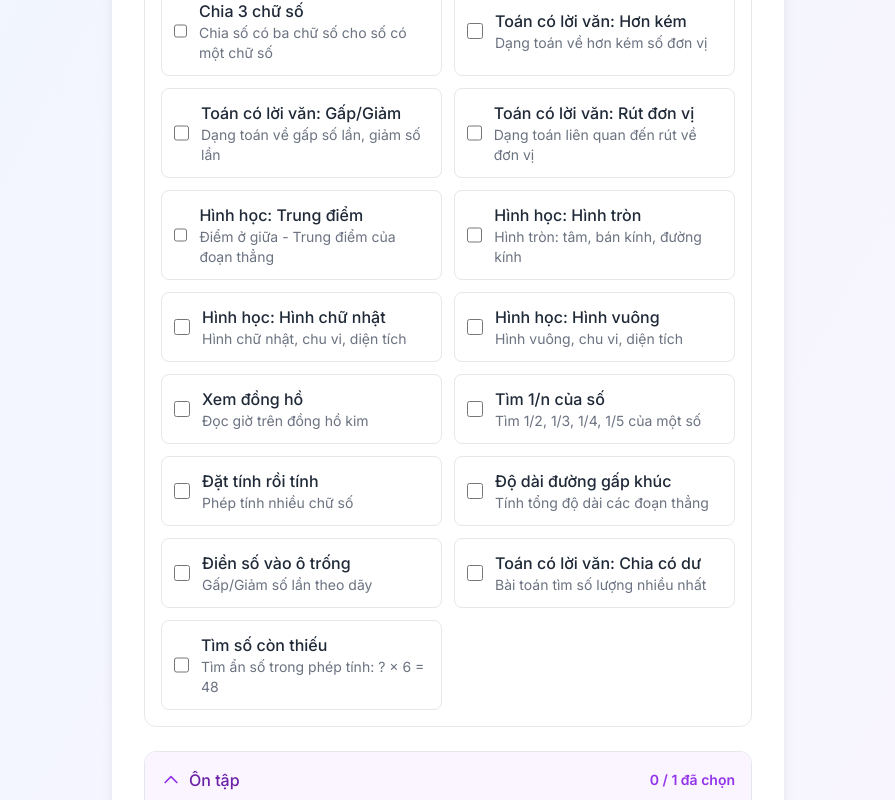
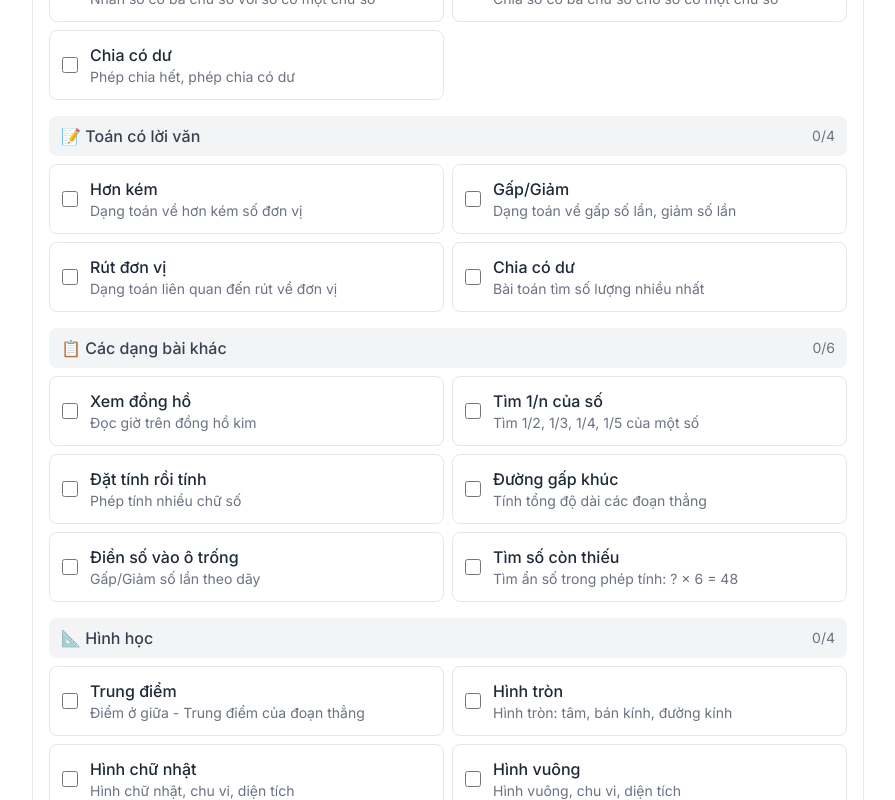
Before and after one commit to cuongdinhngo/emhoctoan, a React (Vite) app: page / in a window 1280 px wide. Shown: the part 1060-1860 px from the top of the page, without its empty margins (192-1087 px from the left). Built offline with nearby package versions, Linux system fonts and the light colour scheme.

Commit message:
feat: result with question type statistics

```diff
--- a/src/components/StudentSetup.tsx
+++ b/src/components/StudentSetup.tsx
@@ -1,6 +1,6 @@
 import React, { useState, useEffect } from 'react';
 import { ProblemSettings } from '../types';
-import { PROBLEM_TYPES_CONFIG } from '../constants/problemTypes';
+import { PROBLEM_TYPES_CONFIG, PROBLEM_GROUP_LABELS, ProblemGroup } from '../constants/problemTypes';
 
 // Types included in Semester 1 Review
 const SEMESTER_1_TYPES = [
@@ -103,7 +103,7 @@ export const StudentSetup: React.FC<StudentSetupProps> = ({ onStart, initialSett
   };
 
   return (
-    <div className="max-w-2xl mx-auto bg-white rounded-2xl shadow-lg p-8">
+    <div className="max-w-4xl mx-auto bg-white rounded-2xl shadow-lg p-8">
       <div className="text-center mb-8">
         <h1 className="text-2xl font-bold text-gray-800 mb-2">Thiết lập bài kiểm tra</h1>
       </div>
@@ -180,8 +180,29 @@ export const StudentSetup: React.FC<StudentSetupProps> = ({ onStart, initialSett
               isExpanded ? 'max-h-[2000px] opacity-100' : 'max-h-0 opacity-0'
             }`}
           >
-            <div className="p-4 grid grid-cols-1 md:grid-cols-2 gap-3 border-t">
-              {grade3Types.map((type) => (
+            <div className="p-4 border-t">
+              {/* Render grouped sections */}
+              {(['basic', 'advanced', 'word_problem', 'other', 'geometry'] as ProblemGroup[]).map((groupKey) => {
+                const typesInGroup = grade3Types.filter(t => t.group === groupKey);
+                if (typesInGroup.length === 0) return null;
+
+                const selectedInGroup = typesInGroup.filter(t => enabledTypes.includes(t.id)).length;
+                const groupInfo = PROBLEM_GROUP_LABELS[groupKey];
+
+                return (
+                  <div key={groupKey} className="mb-4 last:mb-0">
+                    {/* Group Header */}
+                    <div className="flex items-center justify-between bg-gray-100 px-3 py-2 rounded-lg mb-2">
+                      <span className="font-medium text-gray-700">
+                        {groupInfo.icon} {groupInfo.label}
+                      </span>
+                      <span className="text-sm text-gray-500">
+                        {selectedInGroup}/{typesInGroup.length}
+                      </span>
+                    </div>
+                    {/* Types in this group */}
+                    <div className="grid grid-cols-1 md:grid-cols-2 gap-2">
+                      {typesInGroup.map((type) => (
                         <label key={type.id} className="flex items-center p-3 border rounded-lg hover:bg-gray-50 cursor-pointer">
                           <input
                             type="checkbox"
@@ -195,6 +216,10 @@ export const StudentSetup: React.FC<StudentSetupProps> = ({ onStart, initialSett
                           </div>
                         </label>
                       ))}
+                    </div>
+                  </div>
+                );
+              })}
             </div>
           </div>
         </div>
--- a/src/constants/problemTypes.ts
+++ b/src/constants/problemTypes.ts
@@ -23,14 +23,19 @@ export const PROBLEM_TYPE_LABELS: Record<ProblemType, string> = {
   'geometry_circle': 'Hình học: Hình tròn',
   'geometry_rectangle': 'Hình học: Hình chữ nhật',
   'geometry_square': 'Hình học: Hình vuông',
-  'review_clock_reading': 'Ôn tập: Xem đồng hồ',
-  'review_fraction_of_number': 'Ôn tập: Tìm 1/n của số',
-  'review_written_calculation': 'Ôn tập: Đặt tính rồi tính',
-  'review_broken_line': 'Ôn tập: Đường gấp khúc',
-  'review_chain_calculation': 'Ôn tập: Điền số vào ô trống',
-  'review_fill_blank': 'Ôn tập: Tìm số còn thiếu',
+  'review_clock_reading': 'Xem đồng hồ',
+  'review_fraction_of_number': 'Tìm 1/n của số',
+  'review_written_calculation': 'Đặt tính rồi tính',
+  'review_broken_line': 'Đường gấp khúc',
+  'review_chain_calculation': 'Điền số vào ô trống',
+  'review_fill_blank': 'Tìm số còn thiếu',
   'review_semester_1': 'Ôn tập: Học kỳ 1'
 };
+
+/**
+ * Problem group type for categorizing problem types
+ */
+export type ProblemGroup = 'basic' | 'advanced' | 'word_problem' | 'geometry' | 'other';
 
 /**
  * Array of problem types with labels and descriptions for UI components
@@ -40,160 +45,190 @@ export const PROBLEM_TYPES_CONFIG: Array<{
   label: string;
   description: string;
   id: string; // For backward compatibility with StudentSetup
-  category?: 'grade3' | 'review'; // Category for grouping in expansion panels
+  category?: 'grade3' | 'review'; // Category for expansion panels (grade3 vs review mode)
+  group?: ProblemGroup; // Group for sub-sections within grade3 panel
 }> = [
+  // Basic Arithmetic (6 types)
   {
     type: 'addition',
     id: 'addition',
     label: 'Phép cộng',
-    description: 'Cộng trong phạm vi 1000'
+    description: 'Cộng trong phạm vi 1000',
+    group: 'basic'
   },
   {
     type: 'subtraction',
     id: 'subtraction',
     label: 'Phép trừ',
-    description: 'Trừ trong phạm vi 1000'
+    description: 'Trừ trong phạm vi 1000',
+    group: 'basic'
   },
   {
     type: 'multiplication_table',
     id: 'multiplication_table',
     label: 'Bảng nhân',
-    description: 'Nhân từ 1 đến 9'
+    description: 'Nhân từ 1 đến 9',
+    group: 'basic'
   },
   {
     type: 'division_table',
     id: 'division_table',
     label: 'Bảng chia',
-    description: 'Chia từ 1 đến 9'
+    description: 'Chia từ 1 đến 9',
+    group: 'basic'
   },
   {
     type: 'multiplication',
     id: 'multiplication',
     label: 'Phép nhân',
-    description: 'Nhân trong phạm vi 100'
+    description: 'Nhân trong phạm vi 100',
+    group: 'basic'
   },
   {
     type: 'division',
     id: 'division',
     label: 'Phép chia',
-    description: 'Chia trong phạm vi 100'
+    description: 'Chia trong phạm vi 100',
+    group: 'basic'
   },
+  // Advanced Arithmetic (5 types)
   {
     type: 'two_digit_multiply',
     id: 'two_digit_multiply',
     label: 'Nhân 2 chữ số',
-    description: 'Nhân số có hai chữ số với số có một chữ số'
+    description: 'Nhân số có hai chữ số với số có một chữ số',
+    group: 'advanced'
+  },
+  {
+    type: 'two_digit_divide',
+    id: 'two_digit_divide',
+    label: 'Chia 2 chữ số',
+    description: 'Chia số có hai chữ số cho số có một chữ số',
+    group: 'advanced'
+  },
+  {
+    type: 'three_digit_multiply',
+    id: 'three_digit_multiply',
+    label: 'Nhân 3 chữ số',
+    description: 'Nhân số có ba chữ số với số có một chữ số',
+    group: 'advanced'
+  },
+  {
+    type: 'three_digit_divide',
+    id: 'three_digit_divide',
+    label: 'Chia 3 chữ số',
+    description: 'Chia số có ba chữ số cho số có một chữ số',
+    group: 'advanced'
   },
   {
     type: 'division_with_remainder',
     id: 'division_with_remainder',
     label: 'Chia có dư',
-    description: 'Phép chia hết, phép chia có dư'
+    description: 'Phép chia hết, phép chia có dư',
+    group: 'advanced'
   },
-  {
-    type: 'two_digit_divide',
-    id: 'two_digit_divide',
-    label: 'Chia 2 chữ số',
-    description: 'Chia số có hai chữ số cho số có một chữ số'
-  },
-  {
-    type: 'three_digit_multiply',
-    id: 'three_digit_multiply',
-    label: 'Nhân 3 chữ số',
-    description: 'Nhân số có ba chữ số với số có một chữ số'
-  },
-  {
-    type: 'three_digit_divide',
-    id: 'three_digit_divide',
-    label: 'Chia 3 chữ số',
-    description: 'Chia số có ba chữ số cho số có một chữ số'
-  },
+  // Word Problems (4 types)
   {
     type: 'word_problem_more_less',
     id: 'word_problem_more_less',
-    label: 'Toán có lời văn: Hơn kém',
-    description: 'Dạng toán về hơn kém số đơn vị'
+    label: 'Hơn kém',
+    description: 'Dạng toán về hơn kém số đơn vị',
+    group: 'word_problem'
   },
   {
     type: 'word_problem_multiply_divide',
     id: 'word_problem_multiply_divide',
-    label: 'Toán có lời văn: Gấp/Giảm',
-    description: 'Dạng toán về gấp số lần, giảm số lần'
+    label: 'Gấp/Giảm',
+    description: 'Dạng toán về gấp số lần, giảm số lần',
+    group: 'word_problem'
   },
   {
     type: 'word_problem_unit_conversion',
     id: 'word_problem_unit_conversion',
-    label: 'Toán có lời văn: Rút đơn vị',
-    description: 'Dạng toán liên quan đến rút về đơn vị'
+    label: 'Rút đơn vị',
+    description: 'Dạng toán liên quan đến rút về đơn vị',
+    group: 'word_problem'
   },
+  {
+    type: 'word_problem_division_remainder',
+    id: 'word_problem_division_remainder',
+    label: 'Chia có dư',
+    description: 'Bài toán tìm số lượng nhiều nhất',
+    group: 'word_problem'
+  },
+  // Geometry (4 types)
   {
     type: 'geometry_midpoint',
     id: 'geometry_midpoint',
-    label: 'Hình học: Trung điểm',
-    description: 'Điểm ở giữa - Trung điểm của đoạn thẳng'
+    label: 'Trung điểm',
+    description: 'Điểm ở giữa - Trung điểm của đoạn thẳng',
+    group: 'geometry'
   },
   {
     type: 'geometry_circle',
     id: 'geometry_circle',
-    label: 'Hình học: Hình tròn',
-    description: 'Hình tròn: tâm, bán kính, đường kính'
+    label: 'Hình tròn',
+    description: 'Hình tròn: tâm, bán kính, đường kính',
+    group: 'geometry'
   },
   {
     type: 'geometry_rectangle',
     id: 'geometry_rectangle',
-    label: 'Hình học: Hình chữ nhật',
-    description: 'Hình chữ nhật, chu vi, diện tích'
+    label: 'Hình chữ nhật',
+    description: 'Hình chữ nhật, chu vi, diện tích',
+    group: 'geometry'
   },
   {
     type: 'geometry_square',
     id: 'geometry_square',
-    label: 'Hình học: Hình vuông',
-    description: 'Hình vuông, chu vi, diện tích'
+    label: 'Hình vuông',
+    description: 'Hình vuông, chu vi, diện tích',
+    group: 'geometry'
   },
-  // Additional question types
+  // Review Topics (6 types)
   {
     type: 'review_clock_reading',
     id: 'review_clock_reading',
     label: 'Xem đồng hồ',
-    description: 'Đọc giờ trên đồng hồ kim'
+    description: 'Đọc giờ trên đồng hồ kim',
+    group: 'other'
   },
   {
     type: 'review_fraction_of_number',
     id: 'review_fraction_of_number',
     label: 'Tìm 1/n của số',
-    description: 'Tìm 1/2, 1/3, 1/4, 1/5 của một số'
+    description: 'Tìm 1/2, 1/3, 1/4, 1/5 của một số',
+    group: 'other'
   },
   {
     type: 'review_written_calculation',
     id: 'review_written_calculation',
     label: 'Đặt tính rồi tính',
-    description: 'Phép tính nhiều chữ số'
+    description: 'Phép tính nhiều chữ số',
+    group: 'other'
   },
   {
     type: 'review_broken_line',
     id: 'review_broken_line',
-    label: 'Độ dài đường gấp khúc',
-    description: 'Tính tổng độ dài các đoạn thẳng'
+    label: 'Đường gấp khúc',
+    description: 'Tính tổng độ dài các đoạn thẳng',
+    group: 'other'
   },
   {
     type: 'review_chain_calculation',
     id: 'review_chain_calculation',
     label: 'Điền số vào ô trống',
-    description: 'Gấp/Giảm số lần theo dãy'
-  },
-  {
-    type: 'word_problem_division_remainder',
-    id: 'word_problem_division_remainder',
-    label: 'Toán có lời văn: Chia có dư',
-    description: 'Bài toán tìm số lượng nhiều nhất'
+    description: 'Gấp/Giảm số lần theo dãy',
+    group: 'other'
   },
   {
     type: 'review_fill_blank',
     id: 'review_fill_blank',
     label: 'Tìm số còn thiếu',
-    description: 'Tìm ẩn số trong phép tính: ? × 6 = 48'
+    description: 'Tìm ẩn số trong phép tính: ? × 6 = 48',
+    group: 'other'
   },
-  // Ôn tập (Review) types
+  // Review Mode (1 collection - not a problem type)
   {
     type: 'review_semester_1',
     id: 'review_semester_1',
@@ -202,3 +237,14 @@ export const PROBLEM_TYPES_CONFIG: Array<{
     category: 'review'
   }
 ];
+
+/**
+ * Group labels with icons for UI display
+ */
+export const PROBLEM_GROUP_LABELS: Record<ProblemGroup, { label: string; icon: string }> = {
+  basic: { label: 'Phép tính cơ bản', icon: '🔢' },
+  advanced: { label: 'Phép tính nâng cao', icon: '📊' },
+  word_problem: { label: 'Toán có lời văn', icon: '📝' },
+  geometry: { label: 'Hình học', icon: '📐' },
+  other: { label: 'Các dạng bài khác', icon: '📋' }
+};
```
Also changed, not shown: src/components/TestResults.tsx (+60 -2 lines), src/utils/problemGenerator/generators/review.ts (+3 -5 lines). Lines whose indentation alone changed are shown as unchanged.
